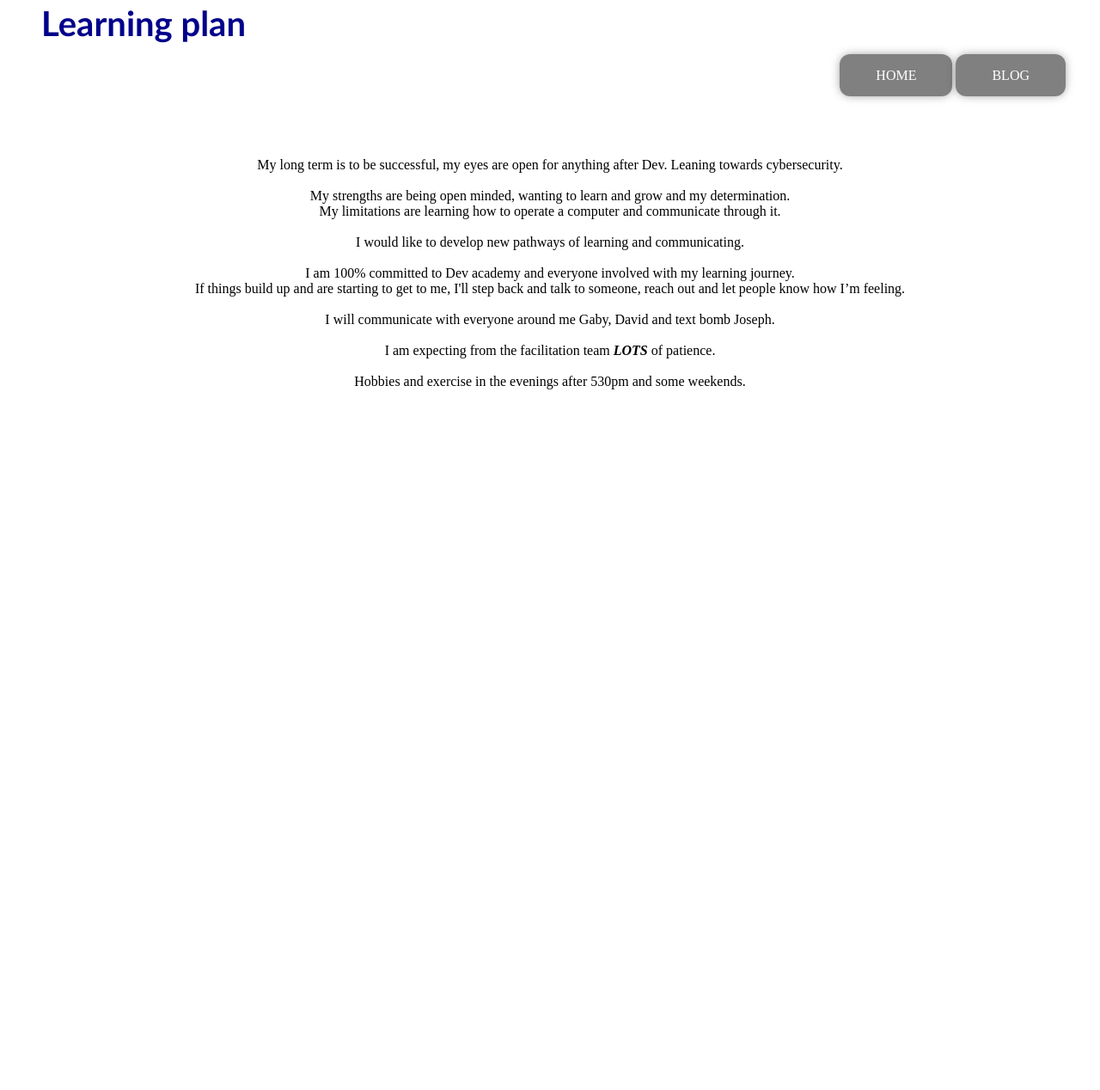
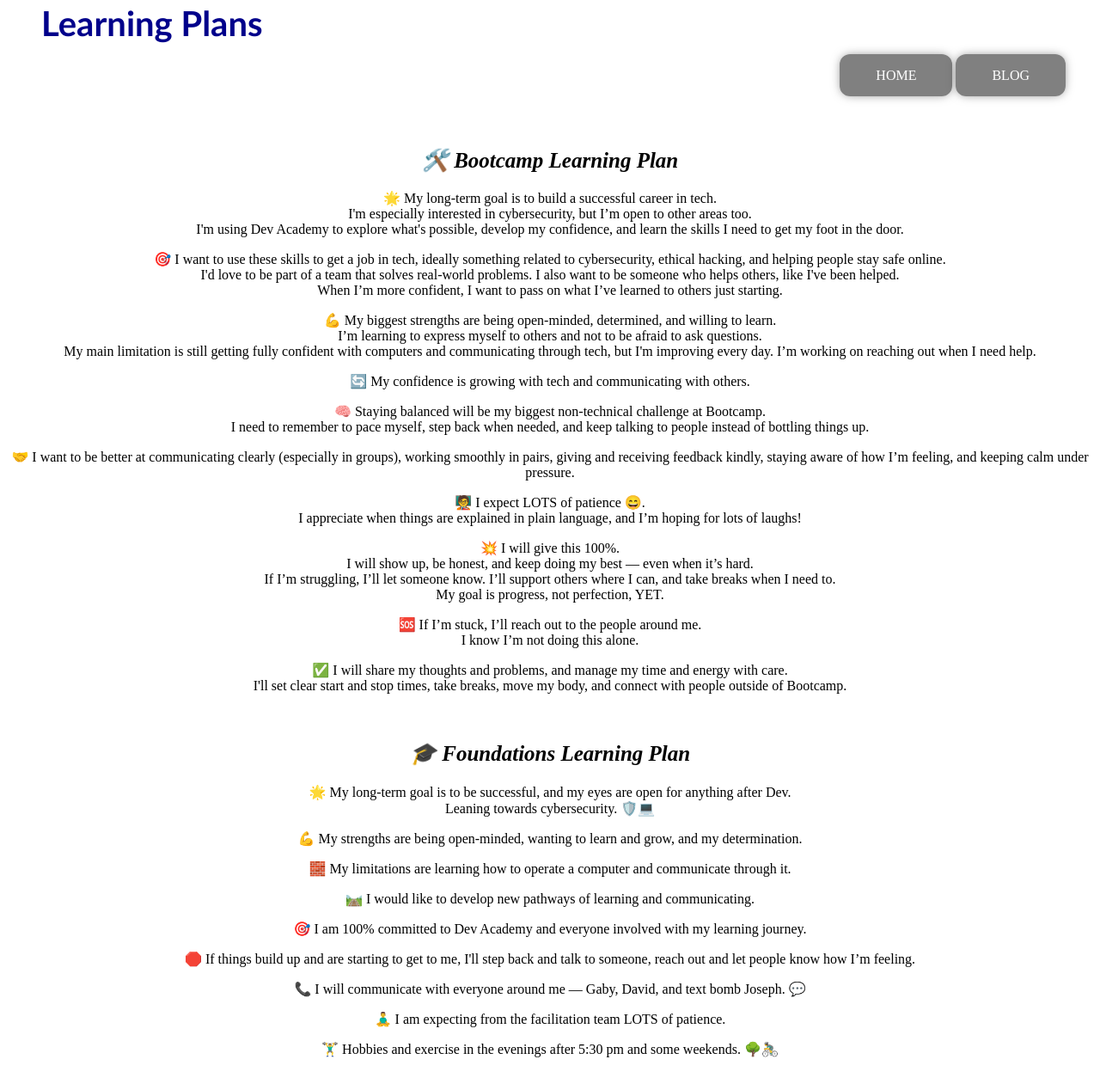
Before and after one commit to sean-crawfordx/sean-crawfordx.github.io, a plain HTML site: page blog/learning-plan.html in a window 1280 px wide. Shown: the part 24-1292 px from the top of the page at 86% size. Before the commit the page ends 800 px from the top, so only its background shows below. Drawn offline with Linux system fonts and the light colour scheme.

Commit message:
Updated Learning Plans

```diff
--- a/blog/learning-plan.html
+++ b/blog/learning-plan.html
@@ -1,46 +1,127 @@
 <!DOCTYPE html>
 <html lang="en">
   <head>
-    <title>Identity, Values, and Strengths Exploration</title>
+    <title>Learning Plans</title>
     <meta charset="UTF-8" />
     <meta name="viewport" content="width=device-width, initial-scale=1.0" />
 
-
     <link href="../styles/main.css" rel="stylesheet" type="text/css" />
-
-
-</head>
+  </head>
   <body>
     <header>
-      <h1 class="pageTitle">Learning plan</h1>
+      <h1 class="pageTitle">Learning Plans</h1>
       <div class="container mt-3">
         <div class="btn-group">
           <a href="../index.html" class="btn">HOME</a>
           <a href="blog.html" class="btn">BLOG</a>
-
         </div>
       </div>
     </header>
     <main class="textCentre">
-      <p>
-        <div class="learningtext">My long term is to be successful, my eyes are open for anything after Dev. Leaning towards cybersecurity.</div>
-        <br>
-        <div class="learningtext">My strengths are being open minded, wanting  to learn and grow and my determination. </div>
-        <div class="learningtext">My limitations are learning how to operate a computer and communicate through it.</div>
-        <br>
-        <div class="learningtext">I would like to develop new pathways of learning and communicating.</div>
-        <br>
-        <div class="learningtext">I am 100% committed to Dev academy and everyone involved with my learning journey. </div>
-        <div class="learningtext">If things build up and are starting to get to me, I'll step back and talk to someone, reach out and let people know how I’m feeling.</div>
-        <br>
-       <div class="learningtext">I will communicate  with everyone around me Gaby, David and text bomb Joseph.</div>
-       <br>
-        <div class="learningtext">I am expecting from the facilitation team <span id="lots">LOTS</span> of patience.</div>
-        <br>
-        <div class="learningtext">Hobbies and exercise in the evenings after 530pm and some weekends.</div>
+      <section>
+        <h2>🛠️ Bootcamp Learning Plan</h2>
 
-
+        <p>
+          🌟 My long-term goal is to build a successful career in tech.<br />
+          I'm especially interested in cybersecurity, but I’m open to other
+          areas too.<br />
+          I'm using Dev Academy to explore what's possible, develop my
+          confidence, and learn the skills I need to get my foot in the door.
         </p>
+        <p>
+          🎯 I want to use these skills to get a job in tech, ideally something
+          related to cybersecurity, ethical hacking, and helping people stay
+          safe online.<br />
+          I'd love to be part of a team that solves real-world problems. I also
+          want to be someone who helps others, like I've been helped.<br />
+          When I’m more confident, I want to pass on what I’ve learned to others
+          just starting.
+        </p>
+        <p>
+          💪 My biggest strengths are being open-minded, determined, and willing
+          to learn.<br />
+          I’m learning to express myself to others and not to be afraid to ask
+          questions.<br />
+          My main limitation is still getting fully confident with computers and
+          communicating through tech, but I'm improving every day. I’m working
+          on reaching out when I need help.
+        </p>
+        <p>
+          🔄 My confidence is growing with tech and communicating with others.
+        </p>
+        <p>
+          🧠 Staying balanced will be my biggest non-technical challenge at
+          Bootcamp.<br />
+          I need to remember to pace myself, step back when needed, and keep
+          talking to people instead of bottling things up.
+        </p>
+        <p>
+          🤝 I want to be better at communicating clearly (especially in
+          groups), working smoothly in pairs, giving and receiving feedback
+          kindly, staying aware of how I’m feeling, and keeping calm under
+          pressure.
+        </p>
+        <p>
+          🧑‍🏫 I expect LOTS of patience 😄.<br />
+          I appreciate when things are explained in plain language, and I’m
+          hoping for lots of laughs!
+        </p>
+        <p>
+          💥 I will give this 100%.<br />
+          I will show up, be honest, and keep doing my best — even when it’s
+          hard.<br />
+          If I’m struggling, I’ll let someone know. I’ll support others where I
+          can, and take breaks when I need to.<br />
+          My goal is progress, not perfection, YET.
+        </p>
+        <p>
+          🆘 If I’m stuck, I’ll reach out to the people around me.<br />
+          I know I’m not doing this alone.
+        </p>
+        <p>
+          ✅ I will share my thoughts and problems, and manage my time and
+          energy with care.<br />
+          I'll set clear start and stop times, take breaks, move my body, and
+          connect with people outside of Bootcamp.
+        </p>
+      </section>
+      <br />
+      <section>
+        <h2>🎓 Foundations Learning Plan</h2>
+        <p>
+          🌟 My long-term goal is to be successful, and my eyes are open for
+          anything after Dev.<br />
+          Leaning towards cybersecurity. 🛡️💻
+        </p>
+        <p>
+          💪 My strengths are being open-minded, wanting to learn and grow, and
+          my determination.
+        </p>
+        <p>
+          🧱 My limitations are learning how to operate a computer and
+          communicate through it.
+        </p>
+        <p>
+          🛤️ I would like to develop new pathways of learning and communicating.
+        </p>
+        <p>
+          🎯 I am 100% committed to Dev Academy and everyone involved with my
+          learning journey.
+        </p>
+        <p>
+          🛑 If things build up and are starting to get to me, I'll step back
+          and talk to someone, reach out and let people know how I’m feeling.
+        </p>
+        <p>
+          📞 I will communicate with everyone around me — Gaby, David, and text
+          bomb Joseph. 💬
+        </p>
+        <p>🧘‍♂️ I am expecting from the facilitation team LOTS of patience.</p>
+        <p>
+          🏋️‍♂️ Hobbies and exercise in the evenings after 5:30 pm and some
+          weekends. 🌳🚴‍♂️
+        </p>
+      </section>
     </main>
   </body>
 </html>
```
